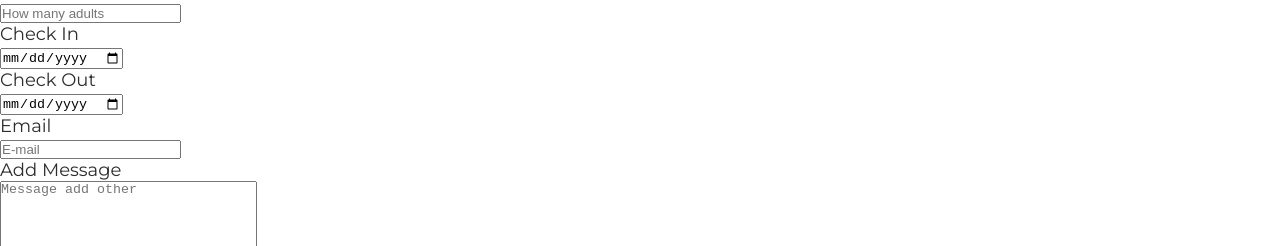
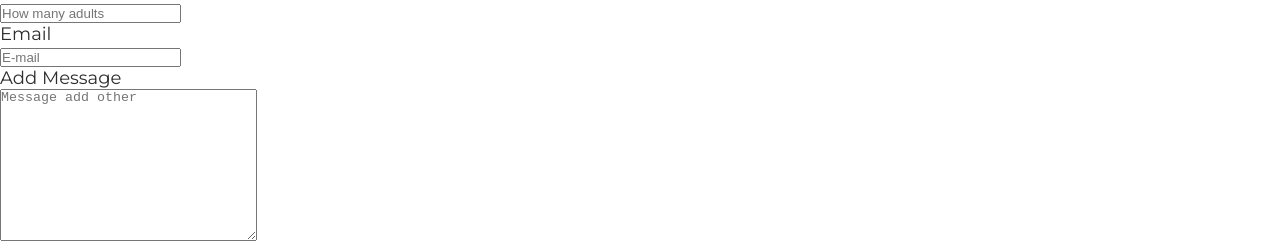
Before and after one commit to codericky/hotel-testing, a Gatsby site: page /submit in a window 1280 px wide. Shown: the part 153-399 px from the top of the page. Built offline with nearby package versions, Linux system fonts and the light colour scheme; Gatsby itself is replaced by a stand-in of ours.

Commit message:
edit form

```diff
--- a/src/pages/submit.js
+++ b/src/pages/submit.js
@@ -20,14 +20,6 @@ return (
           <p>How Many Adults</p>
           <div className="row">
             <input type="text" placeholder="How many adults" />
-          </div>
-          <p>Check In</p>
-          <div className="row">
-            <input type="date" placeholder="Check In " />
-          </div>
-          <p>Check Out</p>
-          <div className="row">
-            <input type="date" placeholder="Check Out" />
           </div>
           <p>Email</p>
           <div className="row">
```
